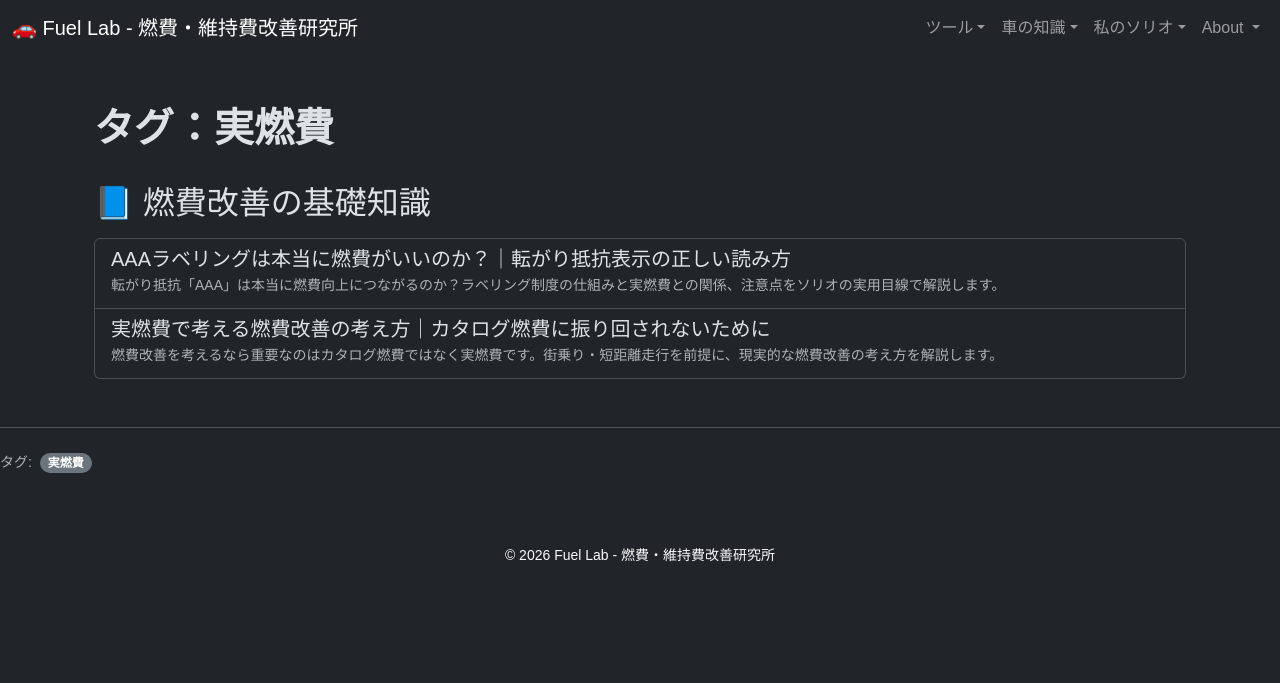
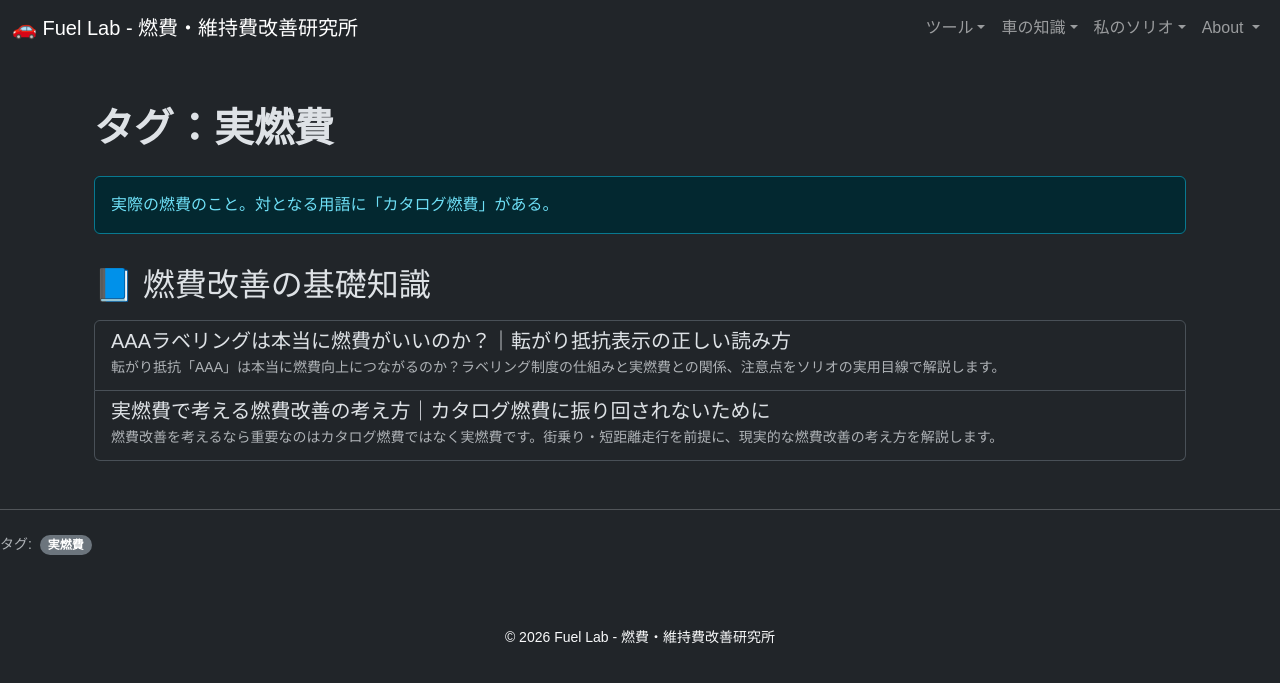
Before and after one commit to funyapar-org/fuel-lab, a Jekyll site: the page built from _tags/real-fuel-economy.md, in a window 1280 px wide. Shown: the top 683 px of the page. Built offline with Jekyll 4.4.1, drawn with Linux system fonts in a browser that asks for light colours.

Commit message:
real-fuel-economy.md を更新

```diff
--- a/_tags/real-fuel-economy.md
+++ b/_tags/real-fuel-economy.md
@@ -2,4 +2,5 @@
 layout: tag
 tag: real-fuel-economy
 title: "real-fuel-economy"
+description: 実際の燃費のこと。対となる用語に「カタログ燃費」がある。
 ---
```
